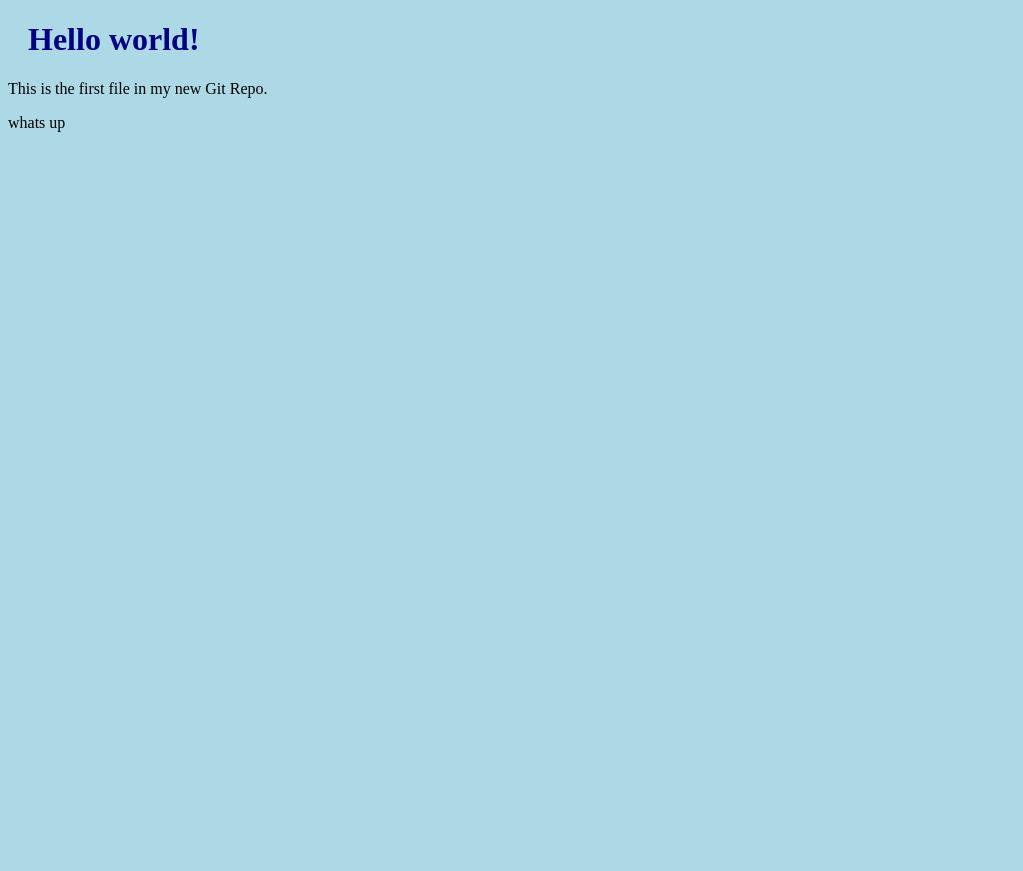
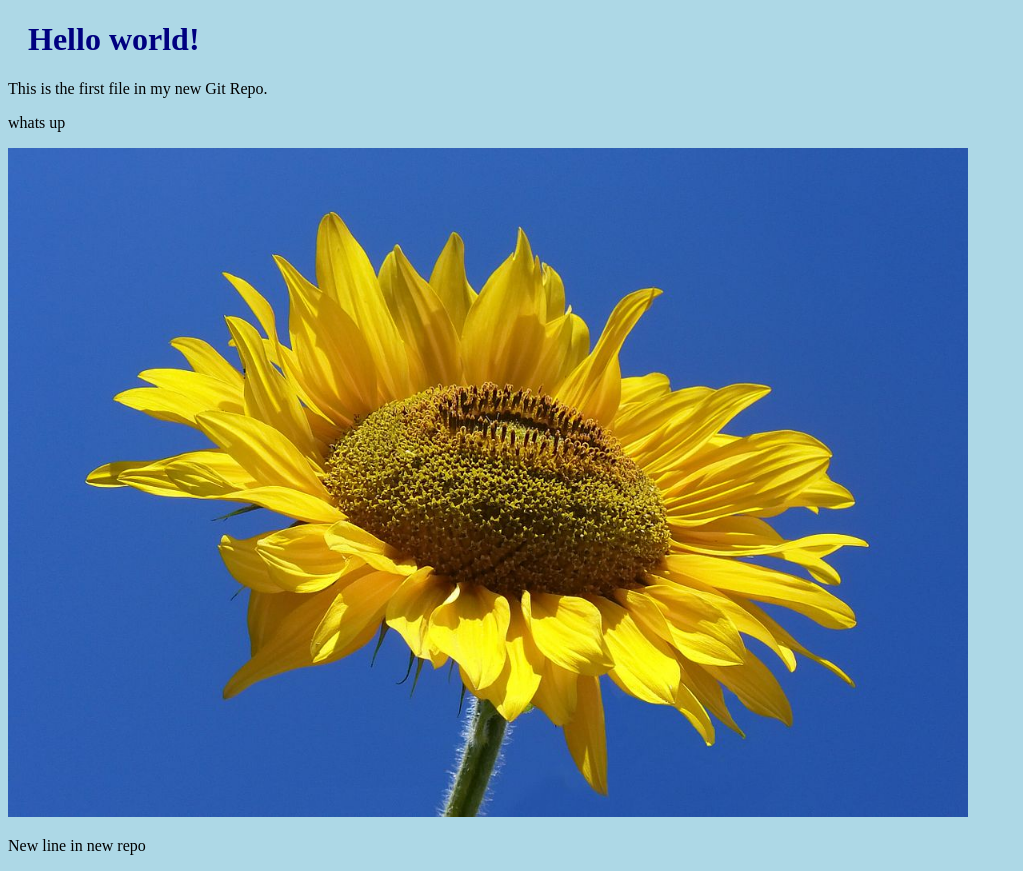
Before and after one commit to pratheek7/hello-world, a plain HTML site: page index.html in a window 1280 px wide. Shown: the whole page, without its empty margins (0-1023 px from the left). Before the commit the page ends 800 px from the top, so only its background shows below. Drawn offline with Linux system fonts and the light colour scheme.

Commit message:
Added image

```diff
--- a/index.html
+++ b/index.html
@@ -9,5 +9,7 @@
 <h1>Hello world!</h1>
 <p>This is the first file in my new Git Repo.</p>
 <p> whats up</p>
+<div><img src="1200px-Sunflower_from_Silesia2.jpg" alt="Sunflower" style="width: 100%; max-width: 960px;"></div>
+<p>New line in new repo</p>
 </body>
 </html>
```
Also changed, not shown: 1200px-Sunflower_from_Silesia2.jpg (added).
